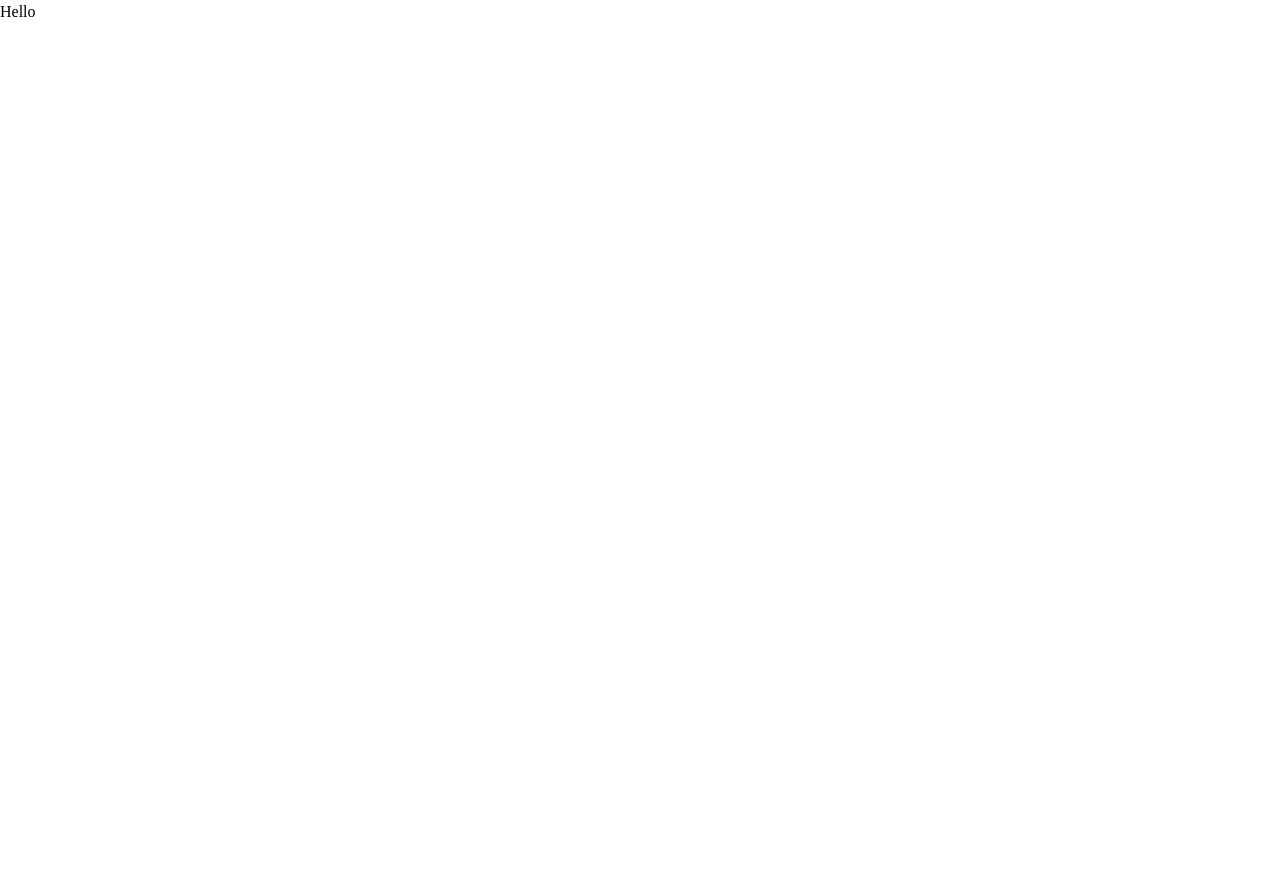
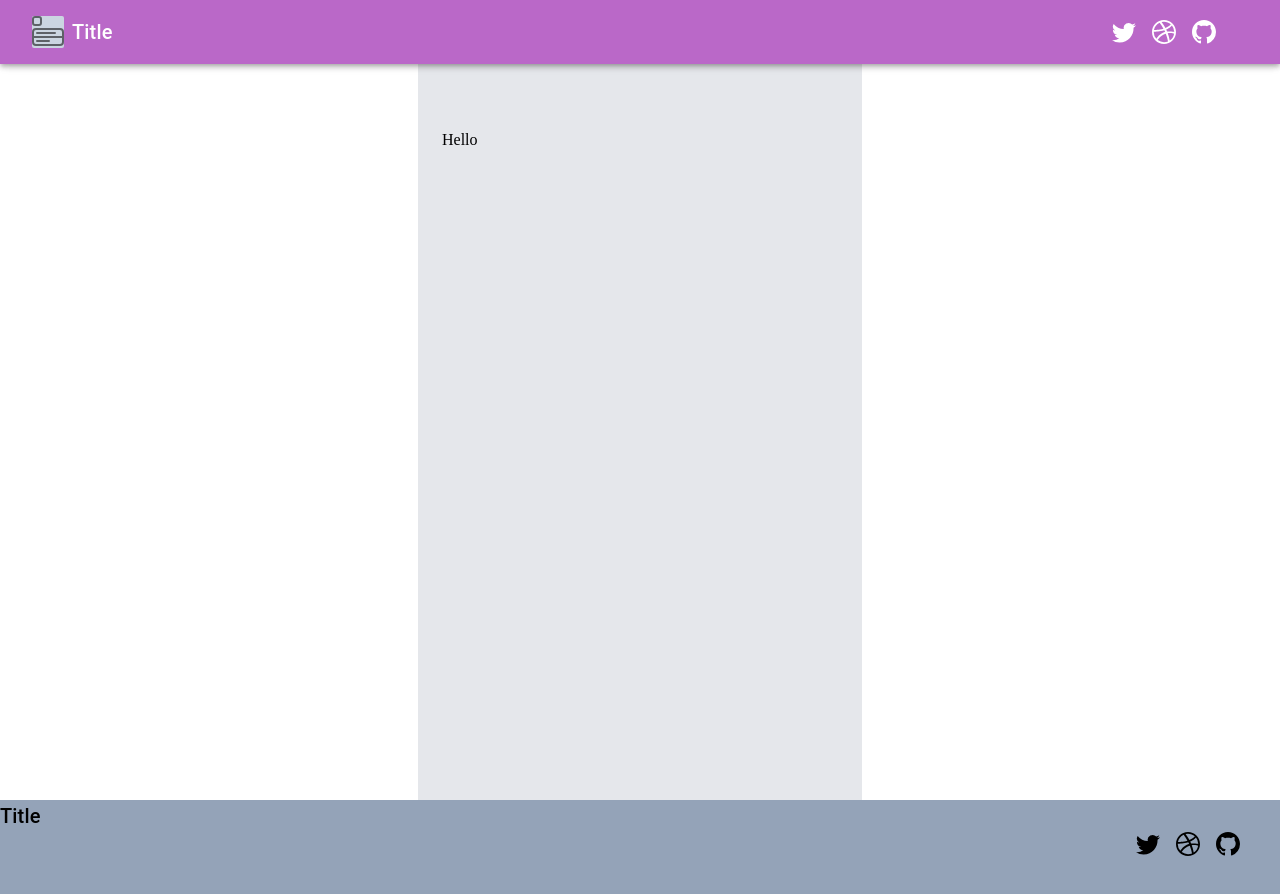
Before and after one commit to prjctimg/huetiful, a Next.js app in the folder huetiful/: page /blog in a window 1280 px wide. Before the commit the page ends 800 px from the top, so only its background shows below. Built offline with nearby package versions, Linux system fonts and the light colour scheme.

Commit message:
Made first paper grid prototype. Now I have to Add Taxononomy to the colors (From the keys of hex arrays)

```diff
--- a/huetiful/components/Layout.tsx
+++ b/huetiful/components/Layout.tsx
@@ -1,52 +1,29 @@
-import { AppBar, Container, Grid, IconButton, Toolbar, Typography } from "@mui/material";
+import { Container, Grid, ThemeProvider, createTheme } from "@mui/material";
 import { ReactNode } from "react";
-import { HiMenu } from "react-icons/hi";
-import { BsDribbble, BsGithub, BsTwitter } from 'react-icons/bs'
+import Header from "./header";
+import Footer from "./footer";
+import { purple } from "@mui/material/colors";
+import grey from "@mui/material/colors";
+
+
+const theme = createTheme({
+    palette: {
+        primary: { main: purple[300] }
+
+    }
+
+})
 
 export default function Layout(props: ReactNode) {
     return (<>
+        <ThemeProvider theme={theme}>
+            <Header />
+            <Container maxWidth='xs' /* style={{background:}} Dynamic bg per view  */ className="bg-gray-200 pt-32 min-h-screen ">
+                {props.children}
+            </Container>
+            <Footer />
 
-        <Container className="bg-cyan-600 pt-32 min-h-screen "><AppBar>
-            <Toolbar className="flex">
-                <IconButton className=' bg-slate-300 rounded-sm'>
-                    <HiMenu className=" w-8 h-8 bg-slate-300 rounded-sm" />
-                </IconButton>
-                <Typography variant="h6">Title</Typography>
-                <Grid container spacing={2} justifyContent='right' className='px-10'>
-                    <Grid item>
-                        <BsTwitter href="https:/twitter.com/prjctimg" className="w-6 h-6" />
-                    </Grid>
-                    <Grid item>
-                        <BsDribbble className="w-6 h-6" />
-                    </Grid>
-                    <Grid item>
-                        <BsGithub className="w-6 h-6" />
-                    </Grid>
+        </ThemeProvider>
 
-
-                </Grid>
-
-
-            </Toolbar>
-        </AppBar>
-            {props.children}
-        </Container>
-
-        <footer className="relative bottom-0 bg-slate-400 min-w-full h-24">
-            <Typography variant="h6">Title</Typography>
-            <Grid container spacing={2} justifyContent='right' className='px-10'>
-                <Grid item>
-                    <BsTwitter href="https:/twitter.com/prjctimg" className="w-6 h-6" />
-                </Grid>
-                <Grid item>
-                    <BsDribbble className="w-6 h-6" />
-                </Grid>
-                <Grid item>
-                    <BsGithub className="w-6 h-6" />
-                </Grid>
-
-
-            </Grid>
-        </footer>
     </>)
 }
--- /dev/null
+++ b/huetiful/components/footer.tsx
@@ -0,0 +1,22 @@
+import { Typography, Grid } from '@mui/material'
+import { BsTwitter, BsGithub, BsDribbble } from 'react-icons/bs'
+
+
+export default function Footer() {
+    return (<footer className="relative bottom-0 bg-slate-400 min-w-full h-24">
+        <Typography variant="h6">Title</Typography>
+        <Grid container spacing={2} justifyContent='right' className='px-10'>
+            <Grid item>
+                <BsTwitter href="https:/twitter.com/prjctimg" className="w-6 h-6" />
+            </Grid>
+            <Grid item>
+                <BsDribbble className="w-6 h-6" />
+            </Grid>
+            <Grid item>
+                <BsGithub className="w-6 h-6" />
+            </Grid>
+
+
+        </Grid>
+    </footer>)
+}
--- /dev/null
+++ b/huetiful/components/header.tsx
@@ -0,0 +1,32 @@
+import { AppBar, Toolbar, Grid, IconButton, Typography } from "@mui/material"
+import { BsDribbble, BsGithub, BsMenuApp, BsTwitter } from 'react-icons/bs'
+
+
+
+
+export default function Header() {
+    return (
+        <AppBar>
+            <Toolbar className="flex">
+                <IconButton className=' bg-slate-300 rounded-sm'>
+                    <BsMenuApp className=" w-8 h-8 bg-slate-300 rounded-sm" />
+                </IconButton>
+                <Typography variant="h6">Title</Typography>
+                <Grid container spacing={2} justifyContent='right' className='px-10'>
+                    <Grid item>
+                        <BsTwitter href="https:/twitter.com/prjctimg" className="w-6 h-6" />
+                    </Grid>
+                    <Grid item>
+                        <BsDribbble className="w-6 h-6" />
+                    </Grid>
+                    <Grid item>
+                        <BsGithub className="w-6 h-6" />
+                    </Grid>
+
+
+                </Grid>
+
+
+            </Toolbar>
+        </AppBar>)
+}
--- a/huetiful/components/paper-grid.tsx
+++ b/huetiful/components/paper-grid.tsx
@@ -1,16 +1,34 @@
+import { ClassNames } from "@emotion/react";
 import { Paper, Typography, Grid } from "@mui/material";
+import { colorbrewer } from "../app/helpers/colorBrewer.mjs";
 
 
 //Responsible for laying out color tiles for the computed color values.
 export function PaperGrid() {
+
+
+    const _dataIterable = []
+
+
+
     return (<>
         <Grid spacing={2} container>
-            <Grid item>{/* On hover with a mouse show tooltip with copy to clipboard cta */}
-                <Paper className='w-10 h-10 bg-slate-600 rounded-lg transition ease-in-out delay-150 hover:-translate-y-1 hover:scale-110'>
+            {
+                _.map(colorbrewer, (el) => {
+                    const data = el
 
-                </Paper>
-            </Grid>
+                    return data.map((hex) => {
+                        return (<Grid item>
+                            {/* On hover with a mouse show tooltip with copy to clipboard cta */}
+                            <Paper style={{ background: hex }} className='w-10 h-10 bg-slate-600 rounded-lg transition ease-in-out delay-150 hover:-translate-y-1 hover:scale-110' />
 
+
+                        </Grid>
+                        )
+
+                    })
+                })
+            }
         </Grid>
 
     </>)
--- /dev/null
+++ b/huetiful/components/side-navbar.tsx
@@ -0,0 +1,15 @@
+import { Drawer } from "@mui/material";
+import { useState } from "react";
+import classNames from "classnames";
+
+
+export default function SideNavbar() {
+
+
+    const [isOpen, open] = useState(false)
+    return (<>
+        <Drawer onLoad={() => open(true)} className={classNames('w-64 h-64 bg-blue-900 ', { visible: isOpen, hidden: !isOpen })}>
+
+        </Drawer>
+    </>)
+}
--- a/huetiful/package.json
+++ b/huetiful/package.json
@@ -22,7 +22,8 @@
     "react-gsap": "^3.2.1",
     "tailwindcss": "^3.2.1",
      "lodash": "^4.17.21",
-    "@types/lodash": "^4.14.186"
+    "@types/lodash": "^4.14.186",
+    "classnames": "^2.3.1"
 
   },
   "devDependencies": {
--- a/huetiful/pages/_app.tsx
+++ b/huetiful/pages/_app.tsx
@@ -6,8 +6,10 @@ import Layout from '../components/layout'
 function MyApp({ Component, pageProps }: AppProps) {
   return (
     <>
+      <Layout>
+        <Component {...pageProps} />
+      </Layout>
 
-      <Component {...pageProps} />
 
 
 
--- a/huetiful/pages/gradients/index.tsx
+++ b/huetiful/pages/gradients/index.tsx
@@ -1,34 +1,39 @@
 
-import { Paper, Grid, Typography } from '@mui/material'
+import { Paper, Grid, Typography, Card, CardActions, Input, Select } from '@mui/material'
 import { gradients } from '../../app/codelab/gradients.mjs'
 import { grey } from '@mui/material/colors'
+import { PaperGrid } from '../../components/paper-grid.jsx'
 
 
 
-function _GradientContainer() {
-    return (<>
-        <section className="bg-gray-200 w-1/3 h-1/2 overflow-scroll">
-            <Grid container justifyItems={'center'} spacing={2} >
+function GradientsPage() {
+    return (
+        <>
+            <title>Gradient generator</title>
+            <Grid container>
+                <Typography variant='h5' fontWeight='light'>Gradient generator</Typography>
+                <Grid item xs={12} >
+                    <Card   >
+                        { /* Card will have to output the select values live. */}
+                        <Paper className='w-full   bg-cyan-600 rounded-md xs:h-[50vh]' />
+
+                        <Grid container direction={'row'} spacing={2}>
+                            <Grid item>
+                                <Paper className='w-8 h-8 bg-black' />
+                            </Grid>
+
+                        </Grid>
+                        <Input type='color' className='w-6 h-6 rounded-md' />
 
 
-                {gradients.map((gradient) =>
-                    return (
-                    <Grid item>
-                        <Paper className='h-20 w-20' style={{ background: `linear-gradient(45deg, ${gradient.colors})` }} />
 
-                        <div className=''>
+                    </Card>
 
-                            <Typography variant='caption'>{gradient.name}</Typography>
-                        </div>
-                    </Grid>)
-                )}
-
-
+                </Grid>
             </Grid>
-        </section>
-
-    </>)
+        </>
+    )
 }
 
 
-export default _GradientContainer
+export default GradientsPage
--- a/huetiful/pages/Home.tsx
+++ b/huetiful/pages/index.tsx
@@ -4,6 +4,7 @@ import Link from 'next/router'
 import Layout from "../components/layout"
 import PaletteCard from "../components/palette-card"
 import { PaperGrid } from "../components/paper-grid"
+import SideNavbar from "../components/side-navbar"
 
 
 const theme = createTheme({
@@ -17,12 +18,15 @@ const theme = createTheme({
 
 
 
-const Home = () => {
+const Landing = () => {
 
     return (
-        <Layout>
-            <PaletteCard />
-        </Layout>)
+        <>
+
+            <PaperGrid />
+        </>
+    )
+
 }
 
-export default Home
+export default Landing
--- a/huetiful/tailwind.config.js
+++ b/huetiful/tailwind.config.js
@@ -5,6 +5,7 @@ module.exports = {
   darkMode: 'media', // or 'class'
   theme: {
     screens: {
+      xs: '320px',
       sm: '640px',
       md: '768px',
       lg: '1024px',
```
Also changed, not shown: 2 other files (tests, documents, lock files or other folders).
